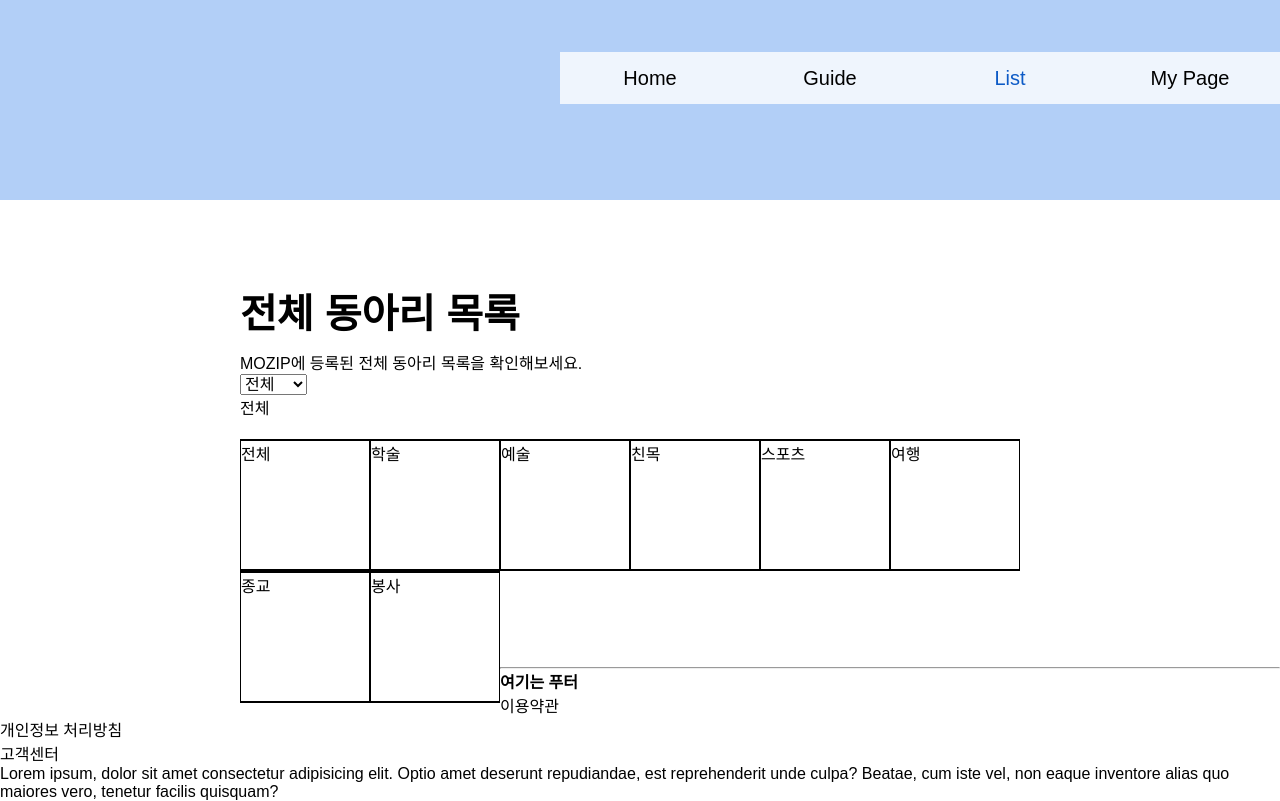
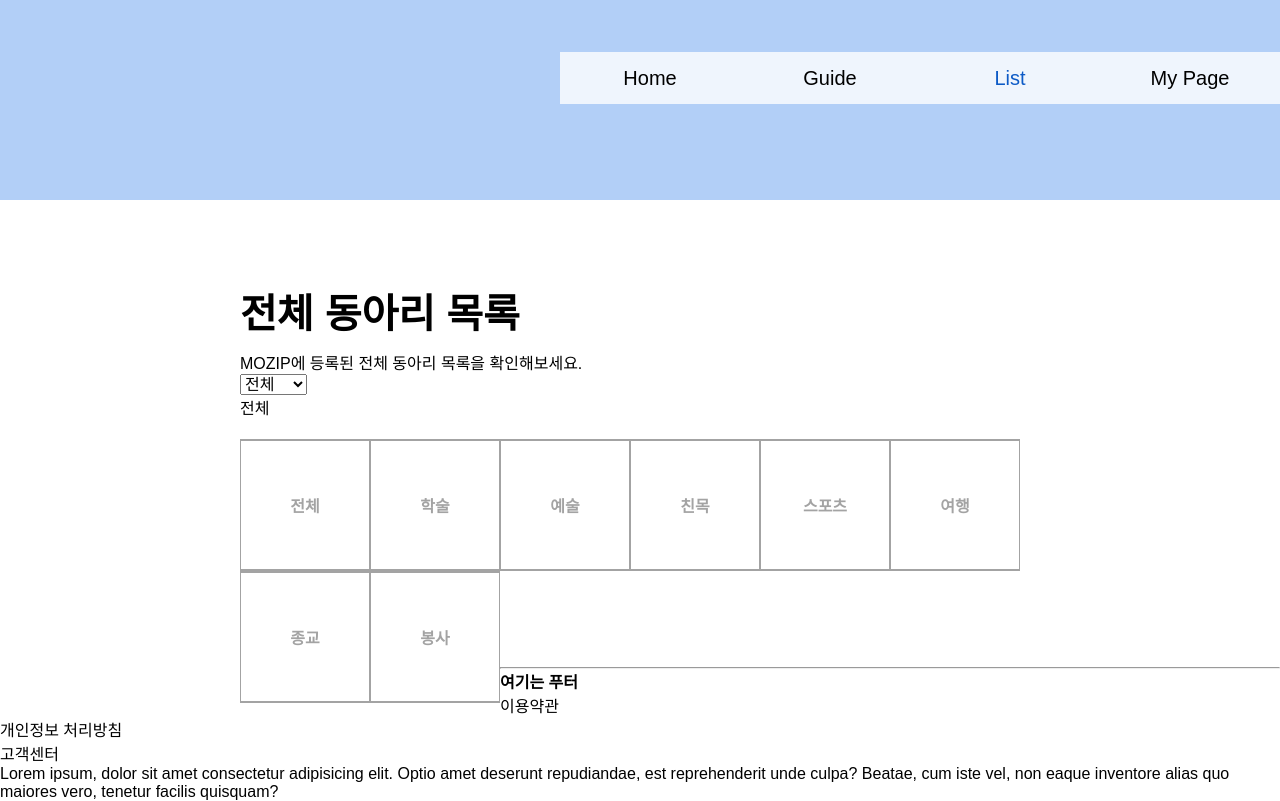
Before and after one commit to Kim-Hyunjo/MoZIP, a React (Create React App) app in the folder front/: page /list in a window 1280 px wide. Built offline with nearby package versions, Linux system fonts and the light colour scheme.

Commit message:
feat: modify list, add tab.css

```diff
--- a/front/package.json
+++ b/front/package.json
@@ -11,6 +11,7 @@
     "@types/react": "^16.9.53",
     "@types/react-dom": "^16.9.8",
     "@types/react-router-dom": "^5.1.6",
+    "axios": "^0.21.0",
     "react": "^17.0.1",
     "react-dom": "^17.0.1",
     "react-router-dom": "^5.2.0",
--- a/front/src/pages/list/List.tsx
+++ b/front/src/pages/list/List.tsx
@@ -7,6 +7,7 @@ import {
 import React, { useState } from 'react';
 import ListAcademy from './ListAcademy';
 import ListSubject from './ListSubject';
+import "./tab.css";
 
 const List = (props: RouteComponentProps<{}>) => {
   const [subject, setSubject] = useState<string>('전체');
@@ -157,7 +158,13 @@ const List = (props: RouteComponentProps<{}>) => {
                           console.log(item.name);
                         }}
                       >
-                        <li>{item.name}</li>
+
+                        <li>
+                          <div className = "border top_border"></div>
+                          {item.name}
+                          <div className = "border bottom_border"></div>
+                        </li>
+
                       </Link>
                     );
                   })}
--- a/front/src/pages/list/ListSubject.tsx
+++ b/front/src/pages/list/ListSubject.tsx
@@ -1,5 +1,6 @@
 import React from 'react';
 import { RouteComponentProps } from 'react-router-dom';
+import "./tab.css";
 
 const ListSubject = (props: RouteComponentProps<{ subject: string }>) => {
   return (
--- /dev/null
+++ b/front/src/pages/list/tab.css
@@ -0,0 +1,33 @@
+ul #horizontal_list{
+    justify-content: center;
+}
+
+#horizontal_list li{
+    height: 100%;
+    display: flex;
+    align-items: center;
+    justify-content: space-between;
+    color: rgba(0,0,0,0.36);
+    font-size: 16px;
+    font-weight: 700;
+    flex-direction: column;
+    cursor: pointer;
+}
+#horizontal_list li:hover{
+    color: rgb(0,0,0);
+
+}
+li .border {
+    width: 100%;
+    height: 8%;
+    background: #fff;
+}
+li:hover .border {
+    background: #0C4EA8;
+}
+li:active .border {
+    background: #093E86;
+}
+#list_name li:active .border {
+    background: #0C5AC6;
+}
--- a/package.json
+++ b/package.json
@@ -1,5 +1,6 @@
 {
   "dependencies": {
+    "axios": "^0.21.0",
     "react-select": "^3.1.0"
   }
 }
```
Also changed, not shown: 2 other files (tests, documents, lock files or other folders).
